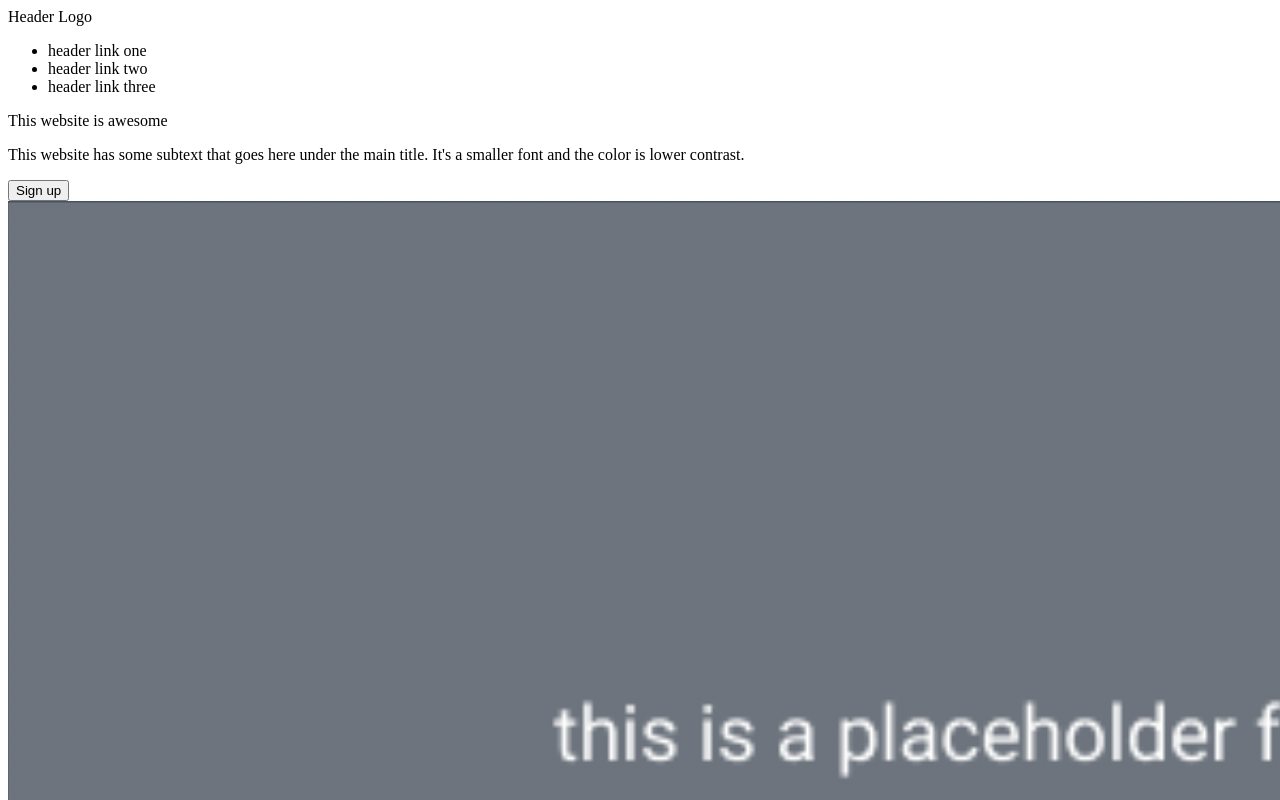
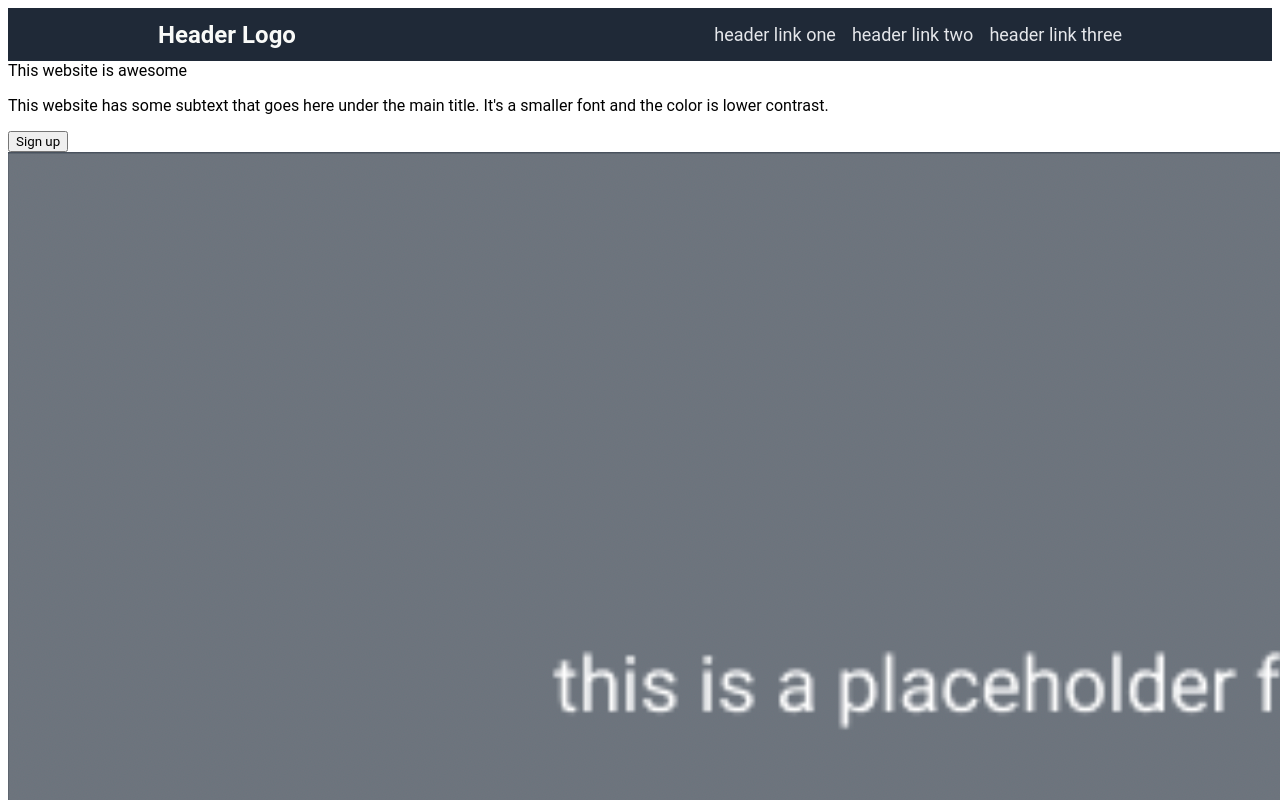
Before and after one commit to ninmedium/flex_landing_page_2, a plain HTML site: page index.html in a window 1280 px wide. Shown: the top 800 px of the page. Drawn offline with Linux system fonts and the light colour scheme.

Commit message:
add styles sheet, complete styles for header box

```diff
--- a/index.html
+++ b/index.html
@@ -3,6 +3,7 @@
     <head>
         <meta charset="UTF-8">
         <meta name="viewport" content="width=device-width, initial-scale=1.0">
+        <link rel="stylesheet" href="styles.css">
         <title>Flex Test 2</title>
     </head>
 
--- /dev/null
+++ b/styles.css
@@ -0,0 +1,33 @@
+* {
+    font-family: 'Roboto', sans-serif, 'Times New Roman';
+}
+
+li {
+    list-style-type: none;
+}
+
+.header {
+    display: flex;
+    justify-content: space-between;
+    padding: 0px 150px;
+    align-items: center;
+    background-color: #1f2937;
+    height
+}
+
+.header ul {
+    display: flex;
+    gap: 16px;
+}
+
+.logo {
+    font-size: 24px;
+    color: #f9faf8;
+    font-weight: bold;
+}
+
+.header li {
+    font-size: 18px;
+    color: #e5e7eb;
+    cursor: pointer;
+}
```
